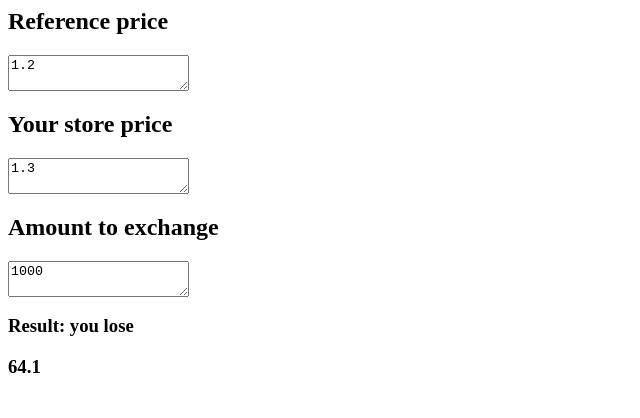
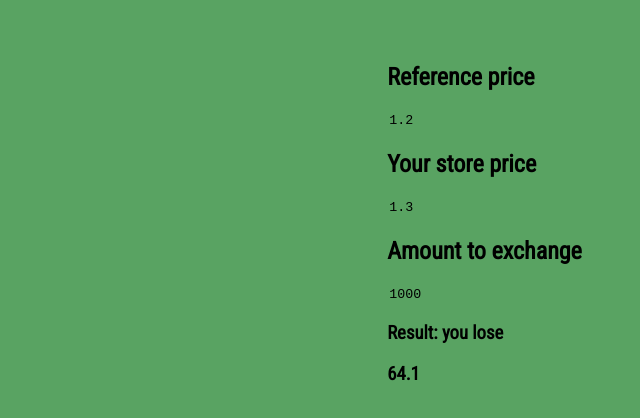
Before and after one commit to ofpau/lost-in-currency-translation, a plain HTML site: page index.html in a window 1280 px wide. Shown: the whole page, without its empty margins (0-640 px from the left). Drawn offline with Linux system fonts and the light colour scheme.

Commit message:
Start adding style

```diff
--- a/index.html
+++ b/index.html
@@ -3,17 +3,37 @@
             <meta charset="UTF-8">
     </head>
     <body>
+        <link href="https://fonts.googleapis.com/css?family=Roboto+Condensed" rel="stylesheet">
+        <style>
+            body {
+                background-color:#59a362;
+                font: Helvetica;
+                font-family: 'Roboto Condensed', sans-serif;
+            }
+            #content {
+                margin: 5% 0 0 30%;
+            }
+            textarea {
+                background-color:#59a362;
+                border: 0;
+                resize: none;
+                size: 16px;
+            }
+
+        </style>
+        <div id="content">
             <div id="inputs">
                 <h2>Reference price</h2>
-            <textarea id="ref-price" name="ref-price">1.2</textarea>
+                <textarea id="ref-price" name="ref-price" rows="1">1.2</textarea>
                 <h2>Your store price</h2>
-            <textarea id="your-price" name="your-price">1.3</textarea>
+                <textarea id="your-price" name="your-price" rows="1">1.3</textarea>
                 <h2>Amount to exchange</h2>
-            <textarea id="amount" name="amount">1000</textarea>
+                <textarea id="amount" name="amount" rows="1">1000</textarea>
             </div>
             <div>
                 <h3>Result: you lose </h3>
                 <h3 id="res"></h3>
+            </div>
         </div>
 
         <script>
```
Lines whose indentation alone changed are shown as unchanged.
